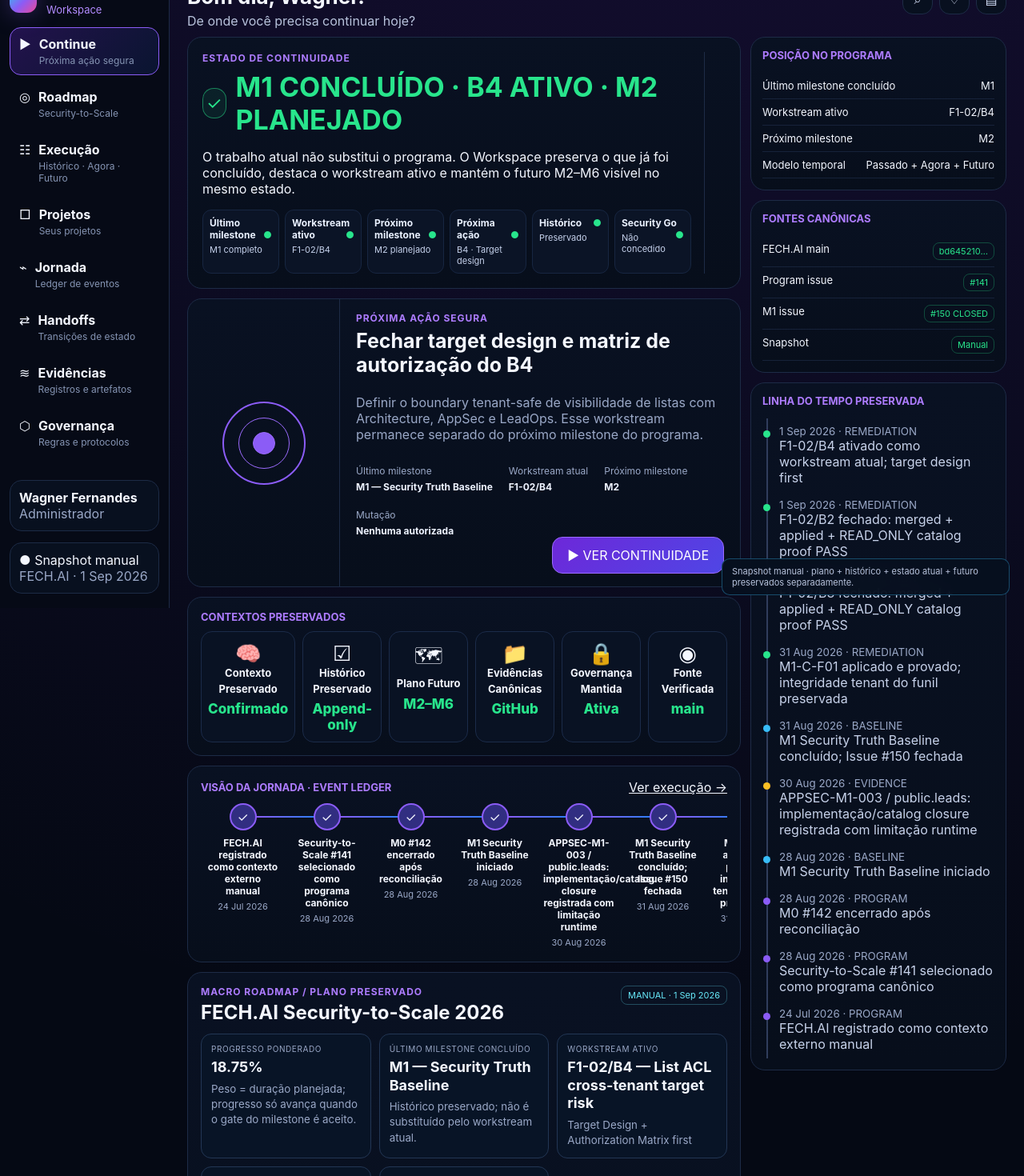
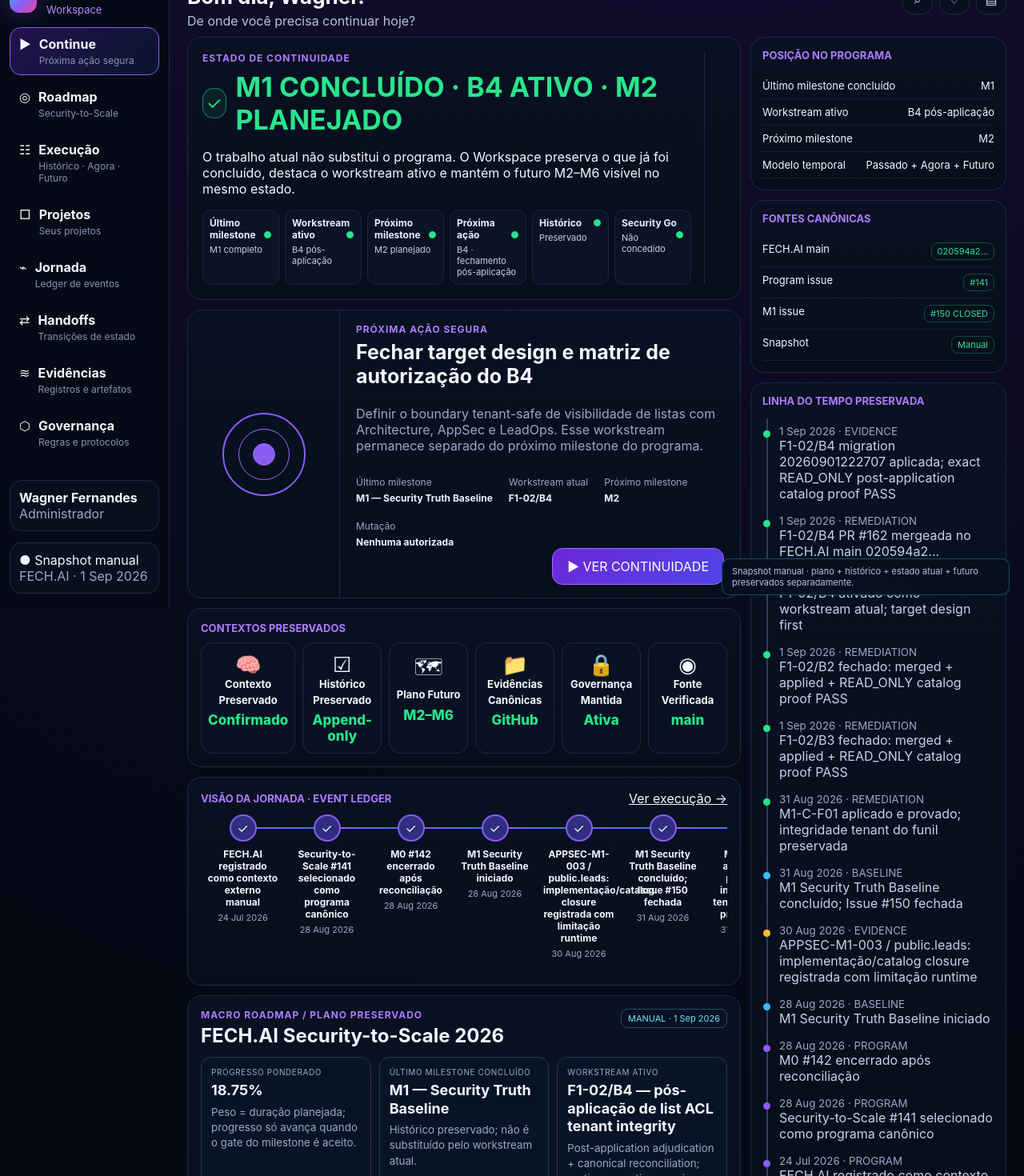
Before and after one commit to wagnerjfjunior/sfjm-workspace, a Next.js app: page / in a window 1280 px wide. Shown: the part 40-1510 px from the top of the page at 80% size. Built offline with nearby package versions, Linux system fonts and the light colour scheme.

Commit message:
docs: refresh preview after B4 production application

```diff
--- a/data/workspace-demo.ts
+++ b/data/workspace-demo.ts
@@ -80,9 +80,9 @@ export const workspaceDemo = {
 
   checks: [
     { label: "Último milestone", value: "M1 completo" },
-    { label: "Workstream ativo", value: "F1-02/B4" },
+    { label: "Workstream ativo", value: "B4 pós-aplicação" },
     { label: "Próximo milestone", value: "M2 planejado" },
-    { label: "Próxima ação", value: "B4 · Target design" },
+    { label: "Próxima ação", value: "B4 · fechamento pós-aplicação" },
     { label: "Histórico", value: "Preservado" },
     { label: "Security Go", value: "Não concedido" }
   ] satisfies StatusCheck[],
@@ -91,18 +91,18 @@ export const workspaceDemo = {
     {
       name: "FECH.AI",
       kind: "Projeto externo",
-      continuityState: "M0/M1 concluídos · B4 ativo · M2–M6 preservados como futuro",
-      nextSafeAction: "F1-02/B4 — concluir TARGET DESIGN + AUTHORIZATION MATRIX com Architecture + AppSec + LeadOps antes de qualquer implementação.",
+      continuityState: "M0/M1 concluídos · B4 merged + applied + catalog proof PASS · fechamento pós-aplicação pendente · M2–M6 preservados",
+      nextSafeAction: "F1-02/B4 — concluir adjudicação pós-aplicação e reconciliação canônica; exact READ_ONLY catalog proof já passou.",
       blockers: [
         "Security Go não concedido",
         "Comercialização ampla paga bloqueada",
         "F1-02 final acceptance bloqueado",
         "RUNTIME_NEGATIVE_PASS não estabelecido",
-        "F1-02/B4 permanece ativo e sem implementação autorizada",
+        "F1-02/B4 foi mergeado e aplicado; fechamento pós-aplicação ainda não está canonicamente registrado",
         "Achados M1-B, M1-D e M1-E ainda possuem remediações pendentes"
       ],
       repository: "wagnerjfjunior/fecha.ai",
-      observedSha: "bd645210d61b2a7e4af60112c2fe8cef71d761cc",
+      observedSha: "020594a2bb66fed5b6ab38f2d015878a7ef54d71",
       observedAt: "1 Sep 2026",
       verification: "Snapshot manual · FECH.AI continua sendo a autoridade"
     },
@@ -132,8 +132,8 @@ export const workspaceDemo = {
     programIssue: "#141",
     lastCompletedMilestone: "M1 — Security Truth Baseline",
     nextProgramMilestone: "M2 — Database Simplification & Optimization Plan",
-    activeWorkstream: "F1-02/B4 — List ACL cross-tenant target risk",
-    nextSafeAction: "Target Design + Authorization Matrix first",
+    activeWorkstream: "F1-02/B4 — pós-aplicação de list ACL tenant integrity",
+    nextSafeAction: "Post-application adjudication + canonical reconciliation; runtime-negative remains NOT_ESTABLISHED",
     securityGo: "NOT GRANTED",
     commercialization: "BLOCKED",
     weightingBasis: "Peso = duração planejada; progresso só avança quando o gate do milestone é aceito.",
@@ -303,8 +303,8 @@ export const workspaceDemo = {
         category: "REMEDIATION",
         state: "ACTIVE",
         owner: "Architecture + AppSec + LeadOps",
-        evidence: "Risco live confirmado; 12 ACL rows observadas são same-tenant; nenhum data repair necessário no snapshot.",
-        nextAction: "TARGET DESIGN + AUTHORIZATION MATRIX FIRST; nenhuma implementação ainda."
+        evidence: "PR #162 mergeada em 020594a2...; migration 20260901222707 aplicada; exact READ_ONLY catalog proof PASS; 12 ACL rows e fingerprint preservados; direct authenticated I/U/D revogados; FK/trigger/integridade PASS.",
+        nextAction: "Fechar adjudicação pós-aplicação e reconciliar o estado canônico. RUNTIME_NEGATIVE_PASS permanece NOT_ESTABLISHED."
       }
     ] satisfies ExecutionItem[],
 
@@ -429,7 +429,9 @@ export const workspaceDemo = {
       { date: "31 Aug 2026", text: "M1-C-F01 aplicado e provado; integridade tenant do funil preservada", kind: "REMEDIATION" },
       { date: "1 Sep 2026", text: "F1-02/B3 fechado: merged + applied + READ_ONLY catalog proof PASS", kind: "REMEDIATION" },
       { date: "1 Sep 2026", text: "F1-02/B2 fechado: merged + applied + READ_ONLY catalog proof PASS", kind: "REMEDIATION" },
-      { date: "1 Sep 2026", text: "F1-02/B4 ativado como workstream atual; target design first", kind: "REMEDIATION" }
+      { date: "1 Sep 2026", text: "F1-02/B4 ativado como workstream atual; target design first", kind: "REMEDIATION" },
+      { date: "1 Sep 2026", text: "F1-02/B4 PR #162 mergeada no FECH.AI main 020594a2...", kind: "REMEDIATION" },
+      { date: "1 Sep 2026", text: "F1-02/B4 migration 20260901222707 aplicada; exact READ_ONLY post-application catalog proof PASS", kind: "EVIDENCE" }
     ] satisfies TimelineItem[]
   } satisfies ProgramSnapshot,
 
@@ -444,13 +446,13 @@ export const workspaceDemo = {
 
   currentState: [
     { label: "Último milestone concluído", value: "M1" },
-    { label: "Workstream ativo", value: "F1-02/B4" },
+    { label: "Workstream ativo", value: "B4 pós-aplicação" },
     { label: "Próximo milestone", value: "M2" },
     { label: "Modelo temporal", value: "Passado + Agora + Futuro" }
   ] satisfies SourceRow[],
 
   sources: [
-    { label: "FECH.AI main", value: "bd645210…", badge: true },
+    { label: "FECH.AI main", value: "020594a2…", badge: true },
     { label: "Program issue", value: "#141", badge: true },
     { label: "M1 issue", value: "#150 CLOSED", badge: true },
     { label: "Snapshot", value: "Manual", badge: true }
```
